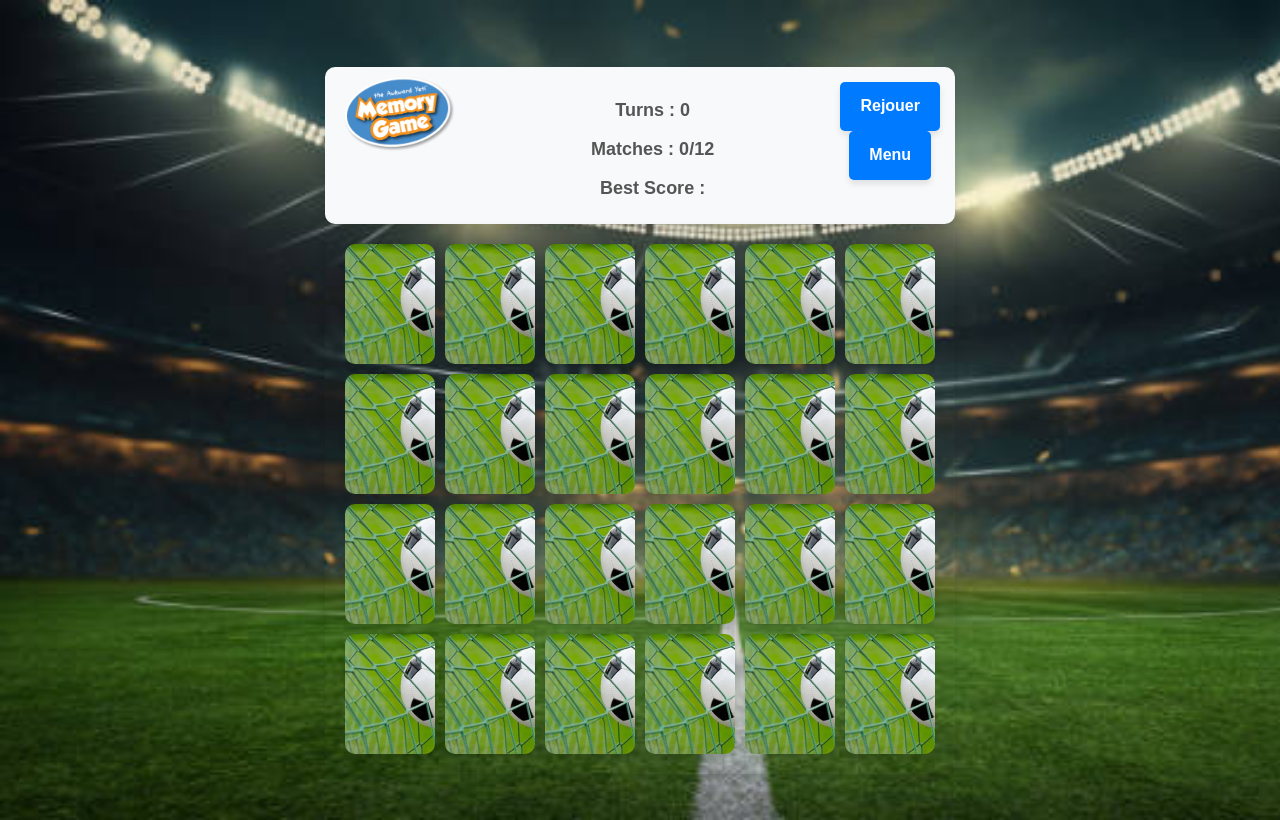
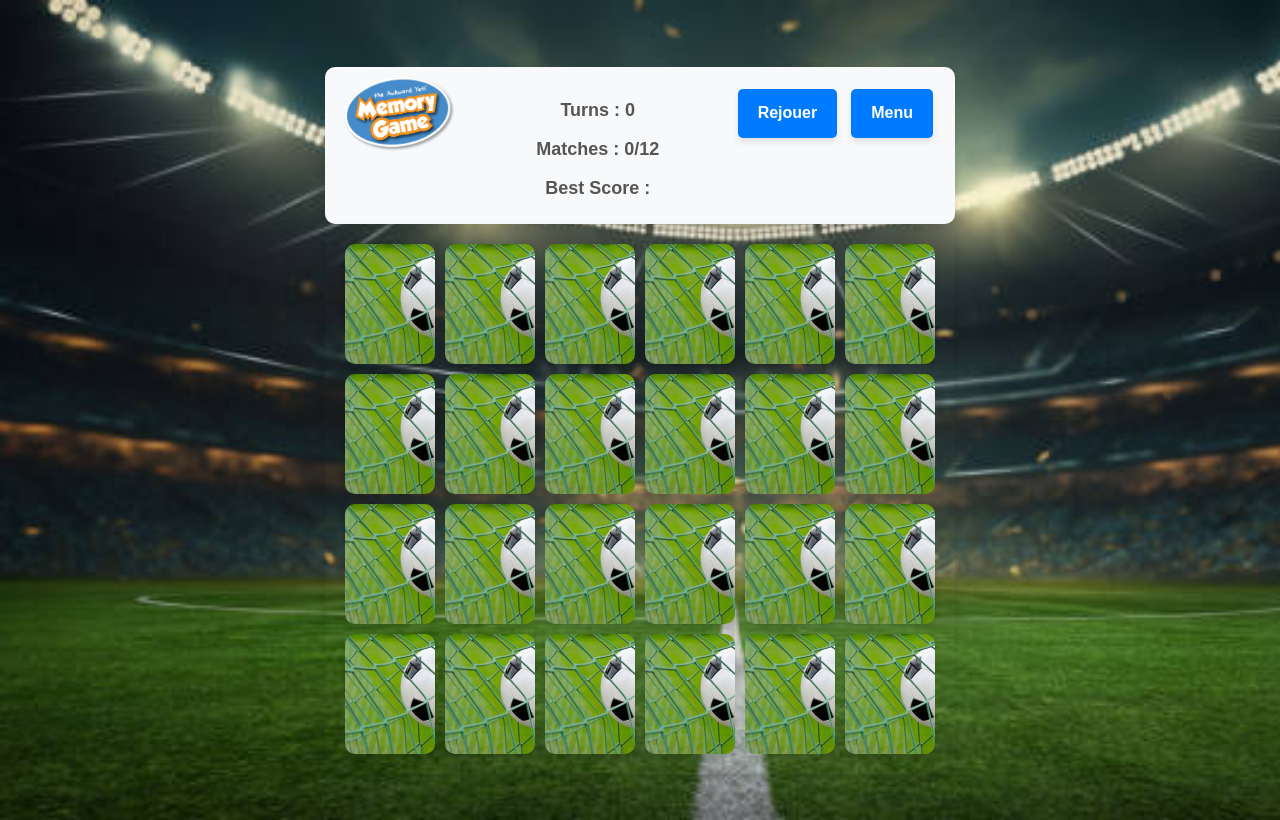
Before and after one commit to mohamedsellak12/MemorygameApp, an Angular app: page /game in a window 1280 px wide. Built offline with nearby package versions, Linux system fonts and the light colour scheme.

Commit message:
fixe the card'style

```diff
--- a/src/app/card/card.component.css
+++ b/src/app/card/card.component.css
@@ -34,7 +34,7 @@
 
   /* Style de la face avant (contenu révélé) */
   .card-front {
-    background-color: #ffe4b5; /* Couleur douce pour la face avant */
+    background-color:transparent; /* Couleur douce pour la face avant */
     color: #333;
     transform: rotateY(180deg); /* Caché initialement */
   }
@@ -76,21 +76,28 @@
   .card.matched ::before{
     z-index: -1;
   }
-  .card.matched .card-front {
+  .card.matched .card-front{
 
-    background-color: #64f586; /* Couleur verte pour correspondance réussie */
     color: white; /* Texte blanc */
-    border: 2px solid #1e7e34; /* Bordure plus foncée */
-    /* Mettre en valeur */
+     /* Bordure plus foncée */
+
     transition: transform 0.3s ease, background-color 0.3s ease;
     animation: bounce 0.4s ease;
     z-index: 1000;
   }
+  .card.matched .card-front img{
+    width: 70%;
+    height: 70%;
+    border: solid green 3px;/* Mettre en valeur */
+  }
+
   @keyframes bounce {
     0%, 100% {
       transform: scale(1.1);
     }
     50% {
       transform: scale(1.6);
+    }75%{
+      transform: scale(1.05);
     }
   }
--- a/src/app/game/game.component.css
+++ b/src/app/game/game.component.css
@@ -1,9 +1,9 @@
 /* Conteneur principal */
 .game-board {
   margin: 0px;
-    padding: 0px;
-    text-align: center;
-    position: absolute fixed;
+  padding: 0px;
+  text-align: center;
+  position: absolute fixed;
   }
   /* Grille contenant les cartes */
   .grid {
@@ -33,6 +33,15 @@
     background-color: #f8f9fa; /* Couleur douce pour l'arrière-plan */
     border-radius: 10px;
     box-shadow: 0 4px 8px rgba(0, 0, 0, 0.1); /* Ombre pour donner de la profondeur */
+  }
+  .game-info .btn{
+
+    display: flex;
+    align-items: start;
+    justify-content: space-between;
+  }
+  .game-board .btn button{
+    margin: 7px;
   }
 
   /* Style du texte (compteur de coups) */
@@ -115,7 +124,7 @@
 @keyframes popup-show {
   from {
     opacity: 0;
-    transform: translate(-50%, -45%);
+    transform: translate(-50%, -35%);
   }
   to {
     opacity: 1;
--- a/src/app/game/game.component.html
+++ b/src/app/game/game.component.html
@@ -6,8 +6,9 @@
         <p>Matches : {{ trys }}/12</p>
         <p>Best Score : <strong *ngIf="bestScore!=100">{{ bestScore }}</strong></p>
       </div>
-      <div>
-        <button (click)="resetGame()">Rejouer</button><br>
+      <div class="btn">
+        <button (click)="resetGame()">
+          Rejouer</button>
         <button routerLink="/" >Menu</button>
       </div>
     </div>
--- a/src/app/game/game.component.ts
+++ b/src/app/game/game.component.ts
@@ -45,7 +45,8 @@ export class GameComponent implements OnInit {
   }
   onCardClick(card: Card) {
     if (!card.revealed) {
-      card.revealed = true;
+        card.revealed = true;
+
       this.selectedCards.push(card); // Ajout au tableau typé
       if (this.selectedCards.length === 2 ) {
         this.checkMatch();
@@ -61,7 +62,7 @@ export class GameComponent implements OnInit {
         card1.revealed = false;
         card2.revealed = false;
         this.gameService.active();
-      }, 500);
+      }, 1000);
 
 
     }else if(card1.symbol === card2.symbol){
```
